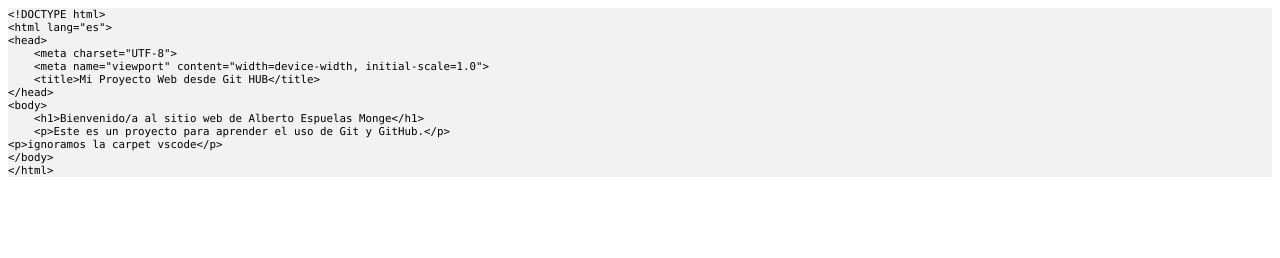
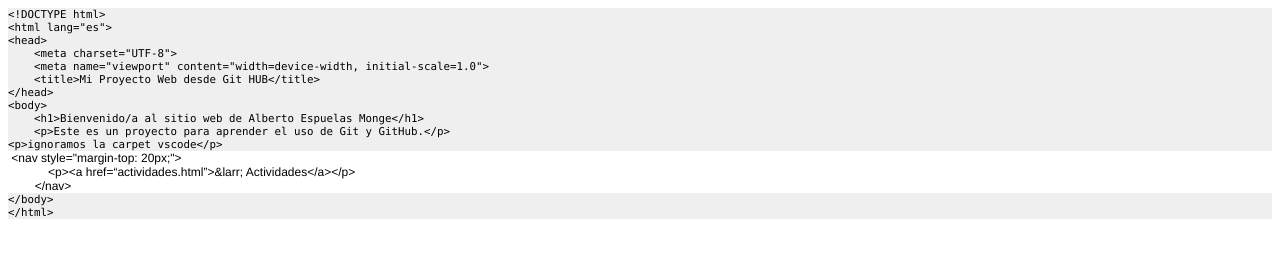
Before and after one commit to ayudaalumno/ra1, a plain HTML site: page index.html in a window 1280 px wide. Drawn offline with Linux system fonts and the light colour scheme.

Commit message:
cambios en el index

```diff
--- a/index.html
+++ b/index.html
@@ -7,7 +7,8 @@
   <meta name="Generator" content="Cocoa HTML Writer">
   <meta name="CocoaVersion" content="2299.77">
   <style type="text/css">
-    p.p1 {margin: 0.0px 0.0px 0.0px 0.0px; font: 10.8px Menlo; -webkit-text-stroke: #000000; background-color: #f2f2f2}
+    p.p1 {margin: 0.0px 0.0px 0.0px 0.0px; font: 10.8px Menlo; -webkit-text-stroke: #000000; background-color: #efefef}
+    p.p2 {margin: 0.0px 0.0px 0.0px 0.0px; font: 12.0px Helvetica}
     span.s1 {font-kerning: none}
   </style>
 </head>
@@ -23,6 +24,9 @@
 <p class="p1"><span class="s1"><span class="Apple-converted-space">    </span>&lt;h1&gt;Bienvenido/a al sitio web de Alberto Espuelas Monge&lt;/h1&gt;</span></p>
 <p class="p1"><span class="s1"><span class="Apple-converted-space">    </span>&lt;p&gt;Este es un proyecto para aprender el uso de Git y GitHub.&lt;/p&gt;</span></p>
 <p class="p1"><span class="s1">&lt;p&gt;ignoramos la carpet vscode&lt;/p&gt;</span></p>
+<p class="p2"><span class="Apple-converted-space"> </span>&lt;nav style="margin-top: 20px;"&gt;</p>
+<p class="p2"><span class="Apple-converted-space">            </span>&lt;p&gt;&lt;a href=“actividades.html”&gt;&amp;larr; Actividades&lt;/a&gt;&lt;/p&gt;</p>
+<p class="p2"><span class="Apple-converted-space">        </span>&lt;/nav&gt;</p>
 <p class="p1"><span class="s1">&lt;/body&gt;</span></p>
 <p class="p1"><span class="s1">&lt;/html&gt;</span></p>
 </body>
```
